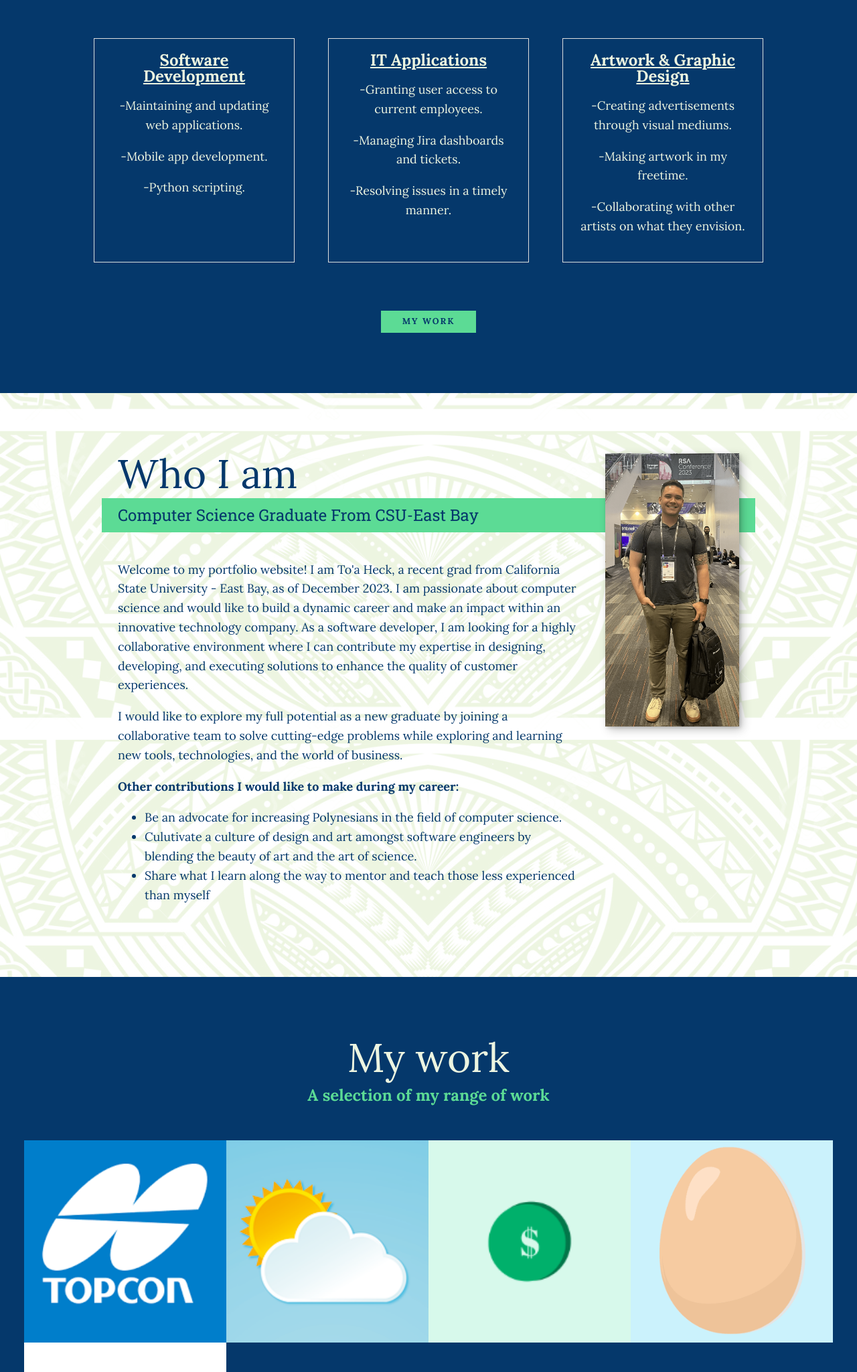
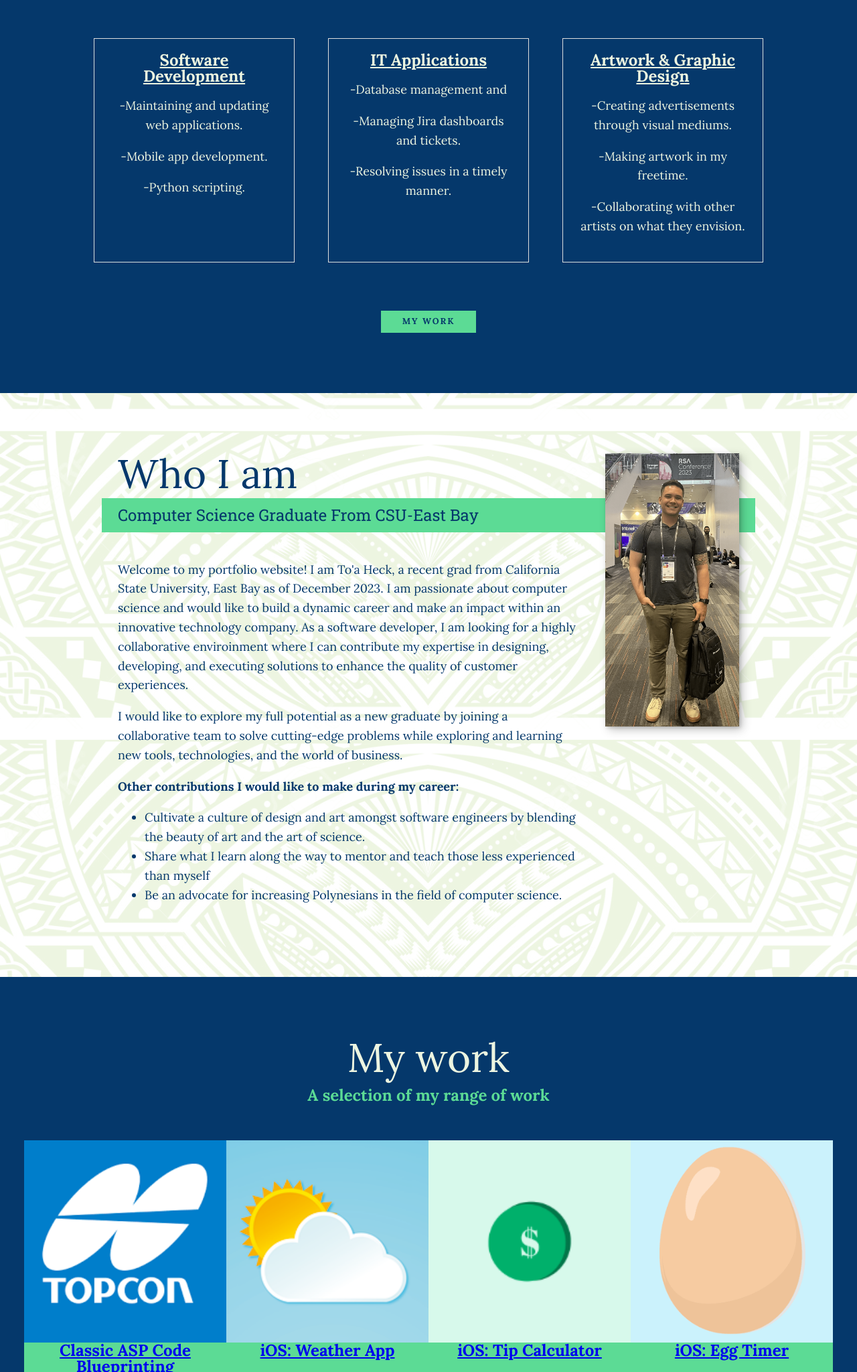
Before and after one commit to ToaHeck/Personal-, a plain HTML site: page index.html in a window 1280 px wide. Shown: the part 751-2800 px from the top of the page at 67% size. Drawn offline with nearby package versions, Linux system fonts and the light colour scheme.

Commit message:
Update HTML

```diff
--- a/index.html
+++ b/index.html
@@ -34,7 +34,7 @@
             <h1 class="section__title section__title--intro--home">
                 Hi, I'm <strong>To'a Heck</strong>
             </h1>
-            <p class="section__subtitle section__subtitle--intro">Software Development / IT Applications Intern</p>
+            <p class="section__subtitle section__subtitle--intro">Software Engineer | Product Developer | MarTech</p>
             <img src="img/toaHeck-portrait.png" alt="a picture of To'a Heck smiling" class="intro__img">
         </section>
 
@@ -52,7 +52,7 @@
 
                 <div class="service">
                     <h3><u>IT Applications</u></h3>
-                    <p>-Granting user access to current employees.</p>
+                    <p>-Database management and</p>
                     <p>-Managing Jira dashboards and tickets.</p>
                     <p>-Resolving issues in a timely manner.</p>
                 </div> <!-- / service -->
@@ -77,11 +77,11 @@
            <div class="about-me__body">
                 <p>
                     Welcome to my portfolio website! I am To'a Heck, a recent grad from
-                    California State University - East Bay, as of December 2023. I am
+                    California State University, East Bay as of December 2023. I am
                     passionate about computer science and would like to build a dynamic
                     career and make an impact within an innovative technology company.
                     As a software developer, I am looking for a highly collaborative
-                    environment where I can contribute my expertise in designing,
+                    enviroinment where I can contribute my expertise in designing,
                     developing, and executing solutions to enhance the quality of
                     customer experiences.
                 </p>
@@ -96,9 +96,9 @@
                 <p>
                     <strong>Other contributions I would like to make during my career:</strong>
                     <ul>
+                        <li>Cultivate a culture of design and art amongst software engineers by blending the beauty of art and the art of science.</li>
+                        <li>Share what I learn along the way to mentor and teach those less experienced than myself</li>
                         <li>Be an advocate for increasing Polynesians in the field of computer science.</li>
-                        <li>Culutivate a culture of design and art amongst software engineers by blending the beauty of art and the art of science.</li>
-                        <li>Share what I learn along the way to mentor and teach those less experienced than myself</li>
                     </ul>
                 </p>
 
@@ -115,29 +115,36 @@
 
             <div class="portfolio">
                  <!-- Portfolio item 01: Topcon work -->
+
                 <a href="topconwork.html" class="portfolio__item">
                     <img src="img/topcon.png" alt="" class="portfolio__img">
+                    <h3 class="portfolio_item_title">Classic ASP Code Blueprinting</h3>
                 </a>
 
                 <!-- Portfolio item 02: iOS Weather App -->
                 <a href="weather-app.html" class="portfolio__item">
                     <img src="img/clima.png" alt="" class="portfolio__img">
+                    <h3 class="portfolio_item_title">iOS: Weather App</h3>
                 </a>
 
                 <!-- Portfolio item 03: iOS TipCalc -->
                 <a href="tip-calc.html" class="portfolio__item">
                     <img src="img/tips.png" alt="" class="portfolio__img">
+                    <h3 class="portfolio_item_title">iOS: Tip Calculator</h3>
                 </a>
 
                 <!-- Portfolio item 04: iOS Egg Timer -->
                 <a href="eggtimer.html" class="portfolio__item">
                     <img src="img/egg.png" alt="" class="portfolio__img">
+                    <h3 class="portfolio_item_title">iOS: Egg Timer</h3>
                 </a>
 
                 <!-- Portfolio item 05: Graphic Design -->
                 <a href="artwork.html" class="portfolio__item">
                     <img src="img/BONSAI.png" alt="" class="portfolio__img" id="bonsai">
+                    <h3 class="portfolio_item_title">Artwork and Graphic Design</h3>
                 </a>
+
 
             </div>
         </section>
```
Also changed, not shown: topconwork.html (+1 -1 lines).
